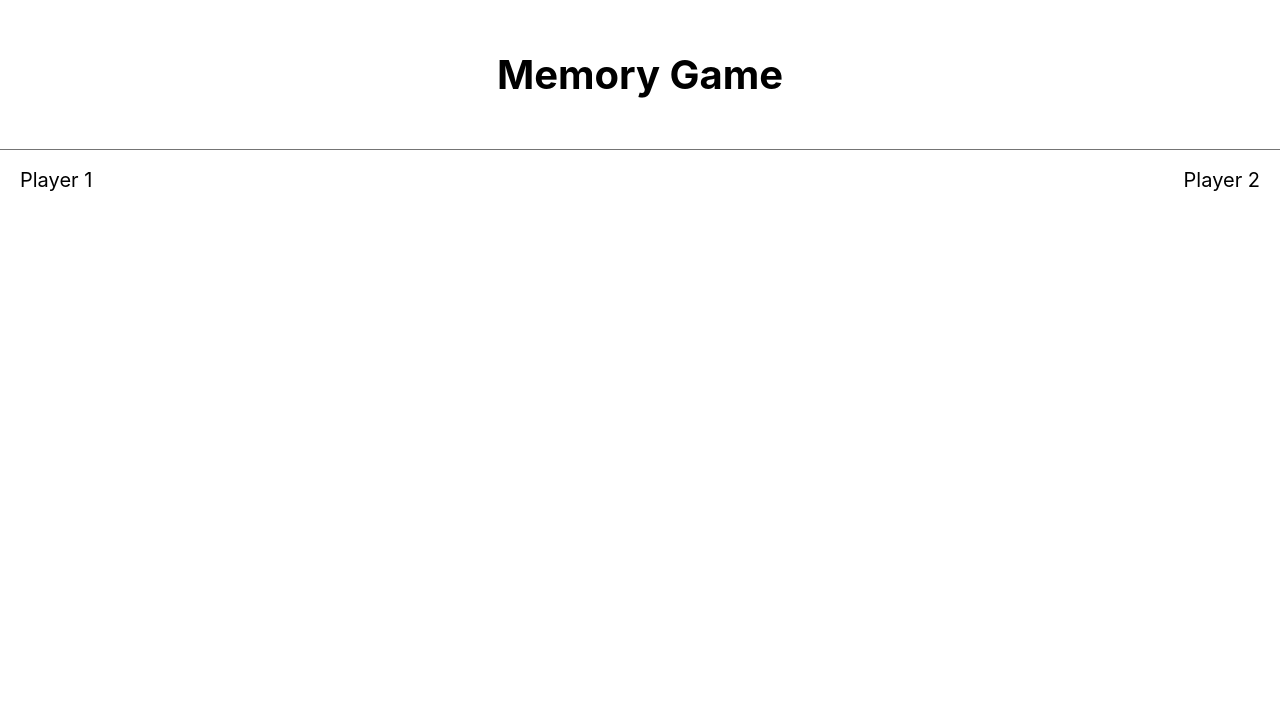
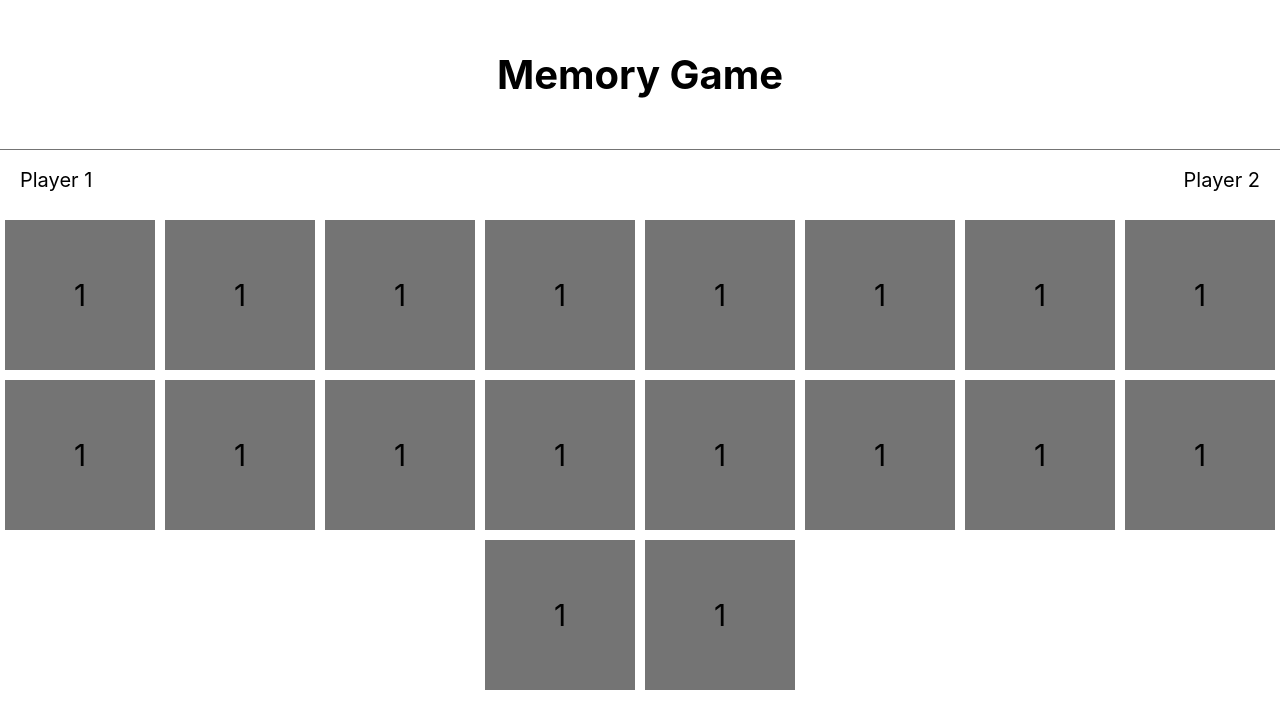
Before and after one commit to moekahala/quizplus, a React (Create React App) app: page / in a window 1280 px wide. Shown: the top 728 px of the page. Built offline with nearby package versions, Linux system fonts and the light colour scheme.

Commit message:
added cards viewer

```diff
--- /dev/null
+++ b/src/components/cardsViewer/CardsViewer.tsx
@@ -0,0 +1,13 @@
+import React from 'react';
+import Card from 'components/common/card/Card';
+import styles from './cardsViewer.module.css';
+
+const CardsViewer = () => (
+  <section className={styles.viewer}>
+    {Array.from(Array(18).keys()).map(() => (
+      <Card />
+    ))}
+  </section>
+);
+
+export default CardsViewer;
--- /dev/null
+++ b/src/components/cardsViewer/cardsViewer.module.css
@@ -0,0 +1,6 @@
+.viewer {
+    display: flex;
+    flex-wrap: wrap;
+    justify-content: center;
+    width: 100%;
+}
--- /dev/null
+++ b/src/components/common/card/Card.tsx
@@ -0,0 +1,10 @@
+import React from 'react';
+import styles from './card.module.css';
+
+const Card = () => (
+  <div className={styles.card}>
+    1
+  </div>
+);
+
+export default Card;
--- /dev/null
+++ b/src/components/common/card/card.module.css
@@ -0,0 +1,10 @@
+.card {
+    margin: .5rem;
+    height: 15rem;
+    width: 15rem;
+    background-color: #747474;
+    display: flex;
+    justify-content: center;
+    align-items: center;
+    font-size: 3rem;
+}
--- a/src/containers/gameplayContainer/GameplayContainer.tsx
+++ b/src/containers/gameplayContainer/GameplayContainer.tsx
@@ -1,8 +1,12 @@
 import React from 'react';
 import PlayersTurn from 'components/playersTurn/PlayersTurn';
+import CardsViewer from 'components/cardsViewer/CardsViewer';
 
 const GameplayContainer = () => (
-  <PlayersTurn />
+  <>
+    <PlayersTurn />
+    <CardsViewer />
+  </>
 );
 
 export default GameplayContainer;
```
